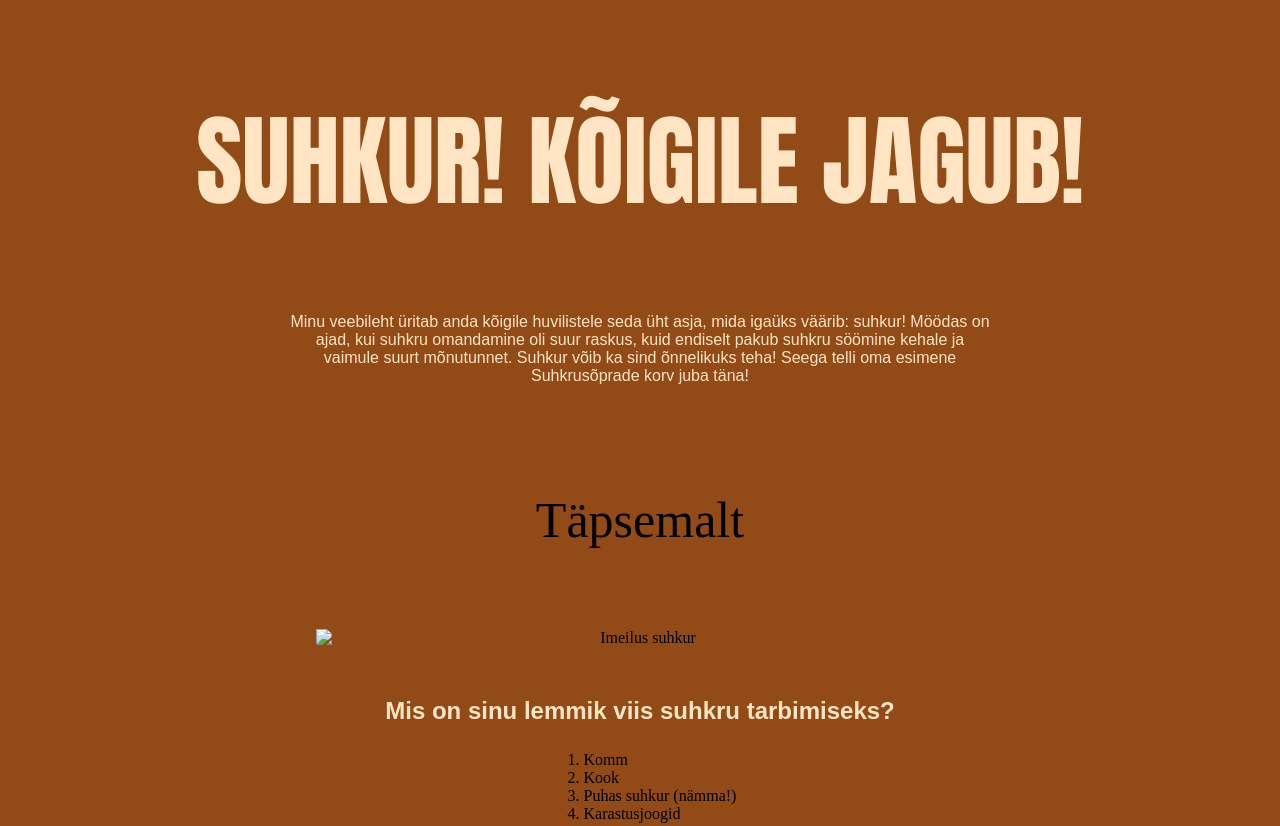
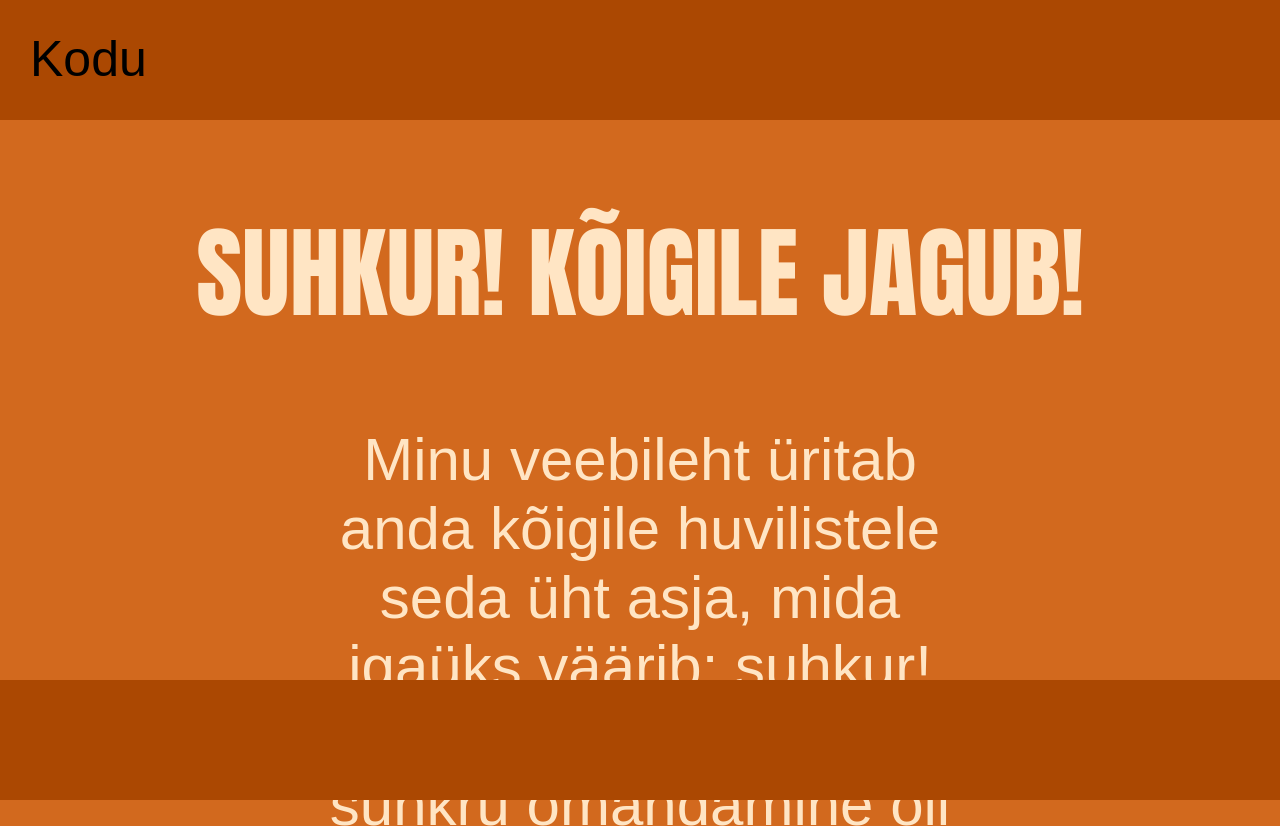
Before and after one commit to LaXHeXLuX/veebilehe-seminarid, a plain HTML site: page 26.10.2022/index.html in a window 1280 px wide. Shown: the top 826 px of the page. Drawn offline with Linux system fonts and the light colour scheme.

Commit message:
Added fairly functional header and footer

```diff
--- a/26.10.2022/index.html
+++ b/26.10.2022/index.html
@@ -6,12 +6,20 @@
     <meta charset="UTF-8">
 </head>
 <body>
+    <!--HEADER-->
+    <header>
+        <div class="footer">
+            <a href="index.html">Kodu</a>
+        </div>
+    </header>
+    <!--MAIN-->
+    <div class="index">
         <div class="center">
             <h1 class="pealkiri">Suhkur! Kõigile jagub!</h1>
             <p class="tekst center">Minu veebileht üritab anda kõigile huvilistele seda üht asja, mida igaüks väärib: suhkur! Möödas on ajad, kui suhkru omandamine oli suur raskus, kuid endiselt pakub suhkru söömine kehale ja vaimule suurt mõnutunnet. Suhkur võib ka sind õnnelikuks teha! Seega telli oma esimene Suhkrusõprade korv juba täna!</p><br>
             <br>
             <a href="uusaken.html" class="center"><p>Täpsemalt</p></a>
-        <div class="center">
+            <div>
                 <img src="sugar.jpg" alt="Imeilus suhkur" class="center">
             </div>
         </div>
@@ -24,6 +32,10 @@
                 <li>Karastusjoogid</li>
             </ol>
         </div>
+    </div>
+    <!--FOOTER-->
+    <footer>
 
+    </footer>
 </body>
 </html>
--- a/26.10.2022/style.css
+++ b/26.10.2022/style.css
@@ -1,5 +1,53 @@
 body {
-    background-color: rgb(146, 74, 22);
+    background-color: chocolate;
+    height: auto;
+    width: auto;
+}
+
+header {
+    position: fixed;
+    height: 120px;
+    width: 100%;
+    top: 0;
+    left: 0;
+    background-color: rgb(171, 72, 2);
+    align-items: space-around;
+    vertical-align: middle;
+}
+
+header a {
+    padding-left: 30px;
+    margin: 0;
+    position: absolute;
+    top: 25%;
+}
+
+footer {
+    position: fixed;
+    height: 120px ;
+    width: 100%;
+    bottom: 0;
+    left: 0;
+    background-color: rgb(171, 72, 2);
+}
+
+footer a {
+    position: absolute;
+    top: 50%;
+}
+
+.index {
+    margin-top: 120px;
+    margin-bottom: 120px;
+    display: block;
+    overflow: hidden;
+}
+
+.t2psemalt {
+    margin-top: 120px;
+    margin-bottom: 120px;
+    display: block;
+    overflow: hidden;
 }
 
 .center {
@@ -8,6 +56,7 @@ body {
     width: 80%;
     padding: 10px;
     text-align: center;
+    align-content: center;
 }
 
 .pealkiri {
@@ -25,16 +74,24 @@ body {
 
 a {
     text-align: center;
-    font-family: 'Times New Roman', Times, serif;
+    font-family: Arial, Helvetica, sans-serif;
     font-size: 50px;
     color: black;
     text-decoration: dotted;
 }
 
 .tekst {
-    size: 30px;
+    font-size: 60px;
     color: hwb(33 77% 0%);
     font-family: Arial, Helvetica, sans-serif;
+    text-align: center;
+    width: 700px;
+}
+
+li {
+    font-size: 40px;
+    color: hwb(34 9% 80%);
+    font-family: Verdana, Tahoma, sans-serif;
     text-align: center;
     width: 700px;
 }
```
Also changed, not shown: 19.10.2022/index.html (+9 -0 lines), 26.10.2022/uusaken.html (+11 -1 lines). Lines whose indentation alone changed are shown as unchanged.
